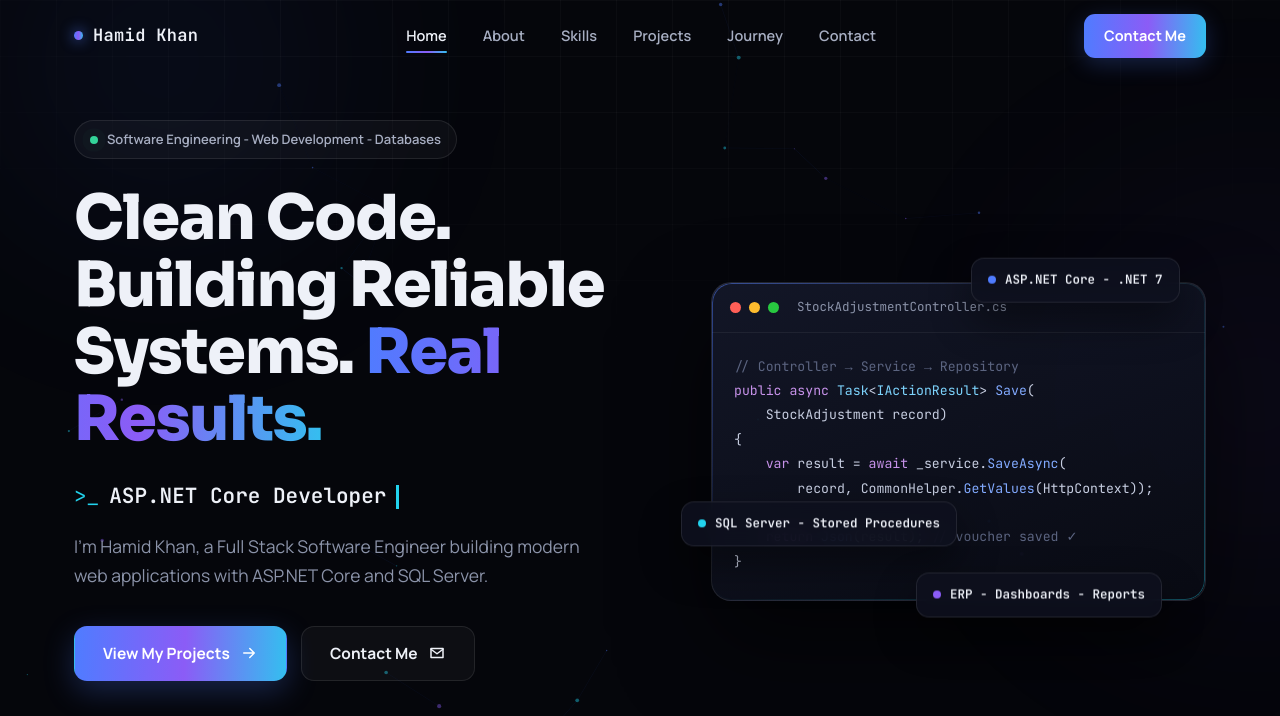
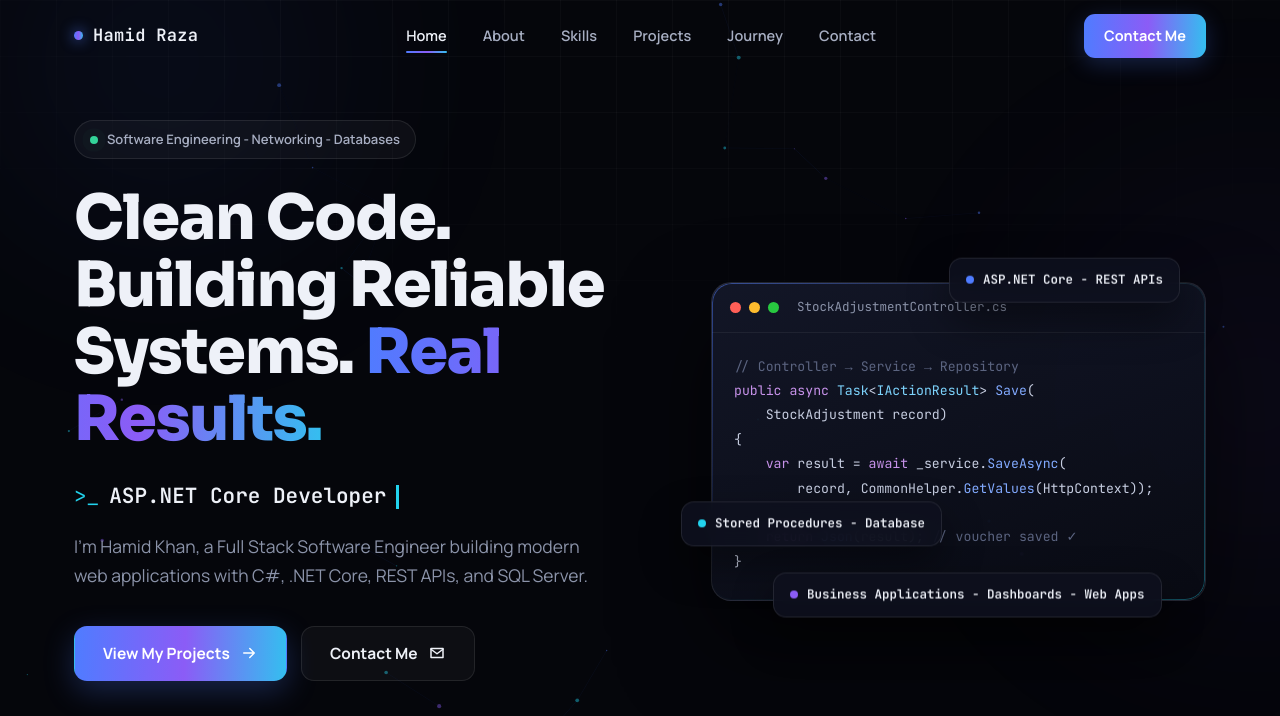
Before and after one commit to Hamid2048/Portfolio-Personal, a plain HTML site: page index.html in a window 1280 px wide. Shown: the top 716 px of the page. Drawn offline with Linux system fonts and the light colour scheme.

Commit message:
Add files via upload

```diff
--- a/index.html
+++ b/index.html
@@ -19,7 +19,7 @@
 <body>
 
 <div id="loader" aria-hidden="true">
-  <div class="loader-mark">&lt;<b>dev</b> /&gt;</div>
+  <div class="loader-mark">&lt;<b>Hamid Khan</b> /&gt;</div>
   <div class="loader-bar"><i></i></div>
 </div>
 
@@ -32,7 +32,7 @@
 
 <header id="siteHeader">
   <div class="nav-inner">
-    <a class="logo" href="#home" aria-label="Home"><span class="dot"></span>Hamid Khan</a>
+    <a class="logo" href="#home" aria-label="Home"><span class="dot"></span>Hamid Raza</a>
     <nav class="main-nav" aria-label="Primary">
       <a href="#home" data-nav="home">Home</a>
       <a href="#about" data-nav="about">About</a>
@@ -61,13 +61,13 @@
 <section id="home">
   <div class="wrap hero-grid">
     <div class="hero">
-      <span class="hero-badge reveal"><span class="pulse"></span> Software Engineering - Web Development - Databases</span>
+      <span class="hero-badge reveal"><span class="pulse"></span> Software Engineering - Networking - Databases</span>
       <h1 class="reveal" data-delay="1">Clean Code. Building Reliable Systems. <span class="grad-text">Real Results.</span></h1>
       <div class="hero-roles reveal" data-delay="2" aria-label="Roles">
         <span class="prompt">&gt;_</span>
         <span id="typed"></span><span class="caret" aria-hidden="true"></span>
       </div>
-      <p class="hero-intro reveal" data-delay="3">I'm Hamid Khan, a Full Stack Software Engineer building modern web applications with ASP.NET Core and SQL Server.</p>
+      <p class="hero-intro reveal" data-delay="3">I'm Hamid Khan, a Full Stack Software Engineer building modern web applications with C#, .NET Core, REST APIs, and SQL Server.</p>
       <div class="hero-actions reveal" data-delay="4">
         <a class="btn btn-primary magnetic" href="#projects">
           View My Projects
@@ -93,7 +93,7 @@
     </div>
 
     <div class="hero-visual reveal" data-delay="2">
-      <div class="chip-float chip-1"><span class="cdot" style="background:#4f7cff"></span> ASP.NET Core - .NET 7</div>
+      <div class="chip-float chip-1"><span class="cdot" style="background:#4f7cff"></span> ASP.NET Core - REST APIs</div>
       <div class="code-window" aria-hidden="true">
         <div class="cw-head"><i></i><i></i><i></i><span>StockAdjustmentController.cs</span></div>
         <div class="cw-body"><span class="tk-c">// Controller → Service → Repository</span>
@@ -106,8 +106,8 @@
     <span class="tk-k">return</span> <span class="tk-f">Json</span>(result); <span class="tk-c">// voucher saved ✓</span>
 }</div>
       </div>
-      <div class="chip-float chip-2"><span class="cdot" style="background:#22d3ee"></span> SQL Server - Stored Procedures</div>
-      <div class="chip-float chip-3"><span class="cdot" style="background:#8b5cf6"></span> ERP - Dashboards - Reports</div>
+      <div class="chip-float chip-2"><span class="cdot" style="background:#22d3ee"></span> Stored Procedures - Database</div>
+      <div class="chip-float chip-3"><span class="cdot" style="background:#8b5cf6"></span> Business Applications - Dashboards - Web Apps</div>
     </div>
   </div>
   <a class="scroll-hint" href="#about" aria-label="Scroll down to About section">
```
